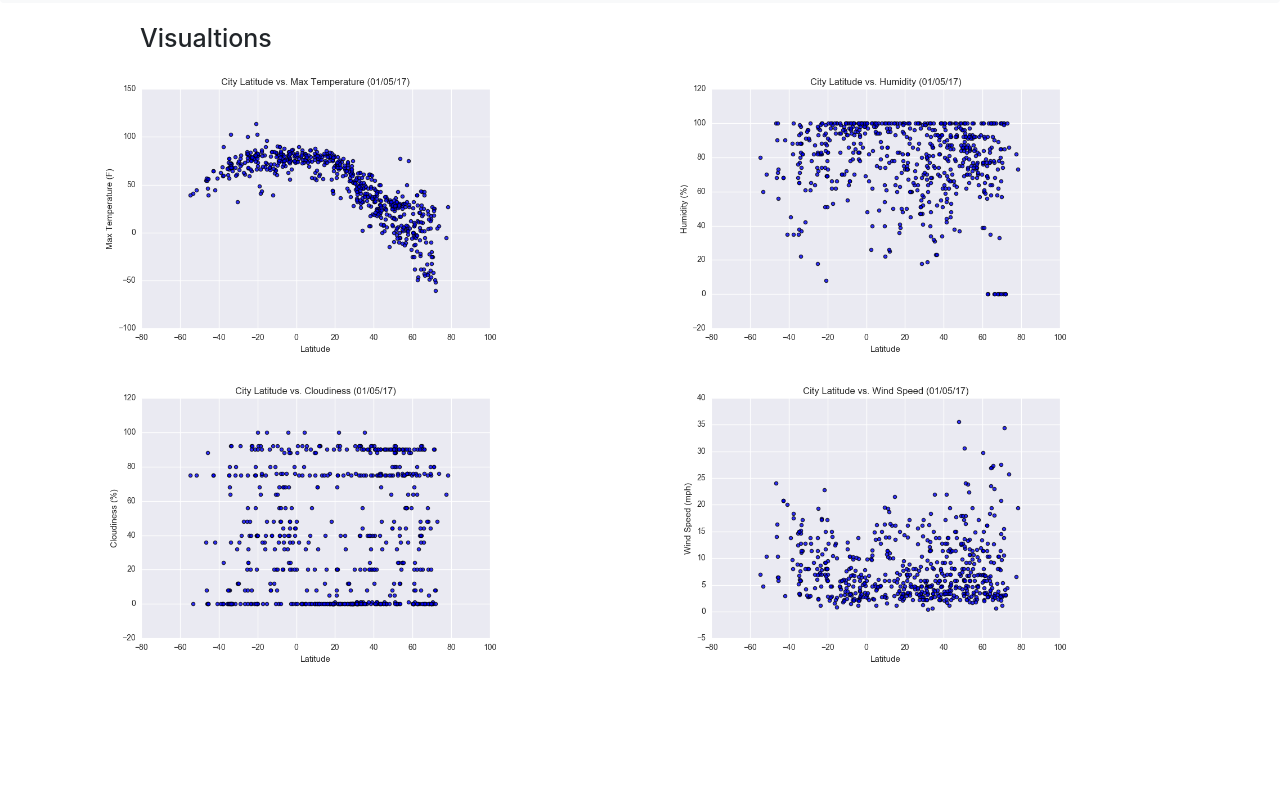
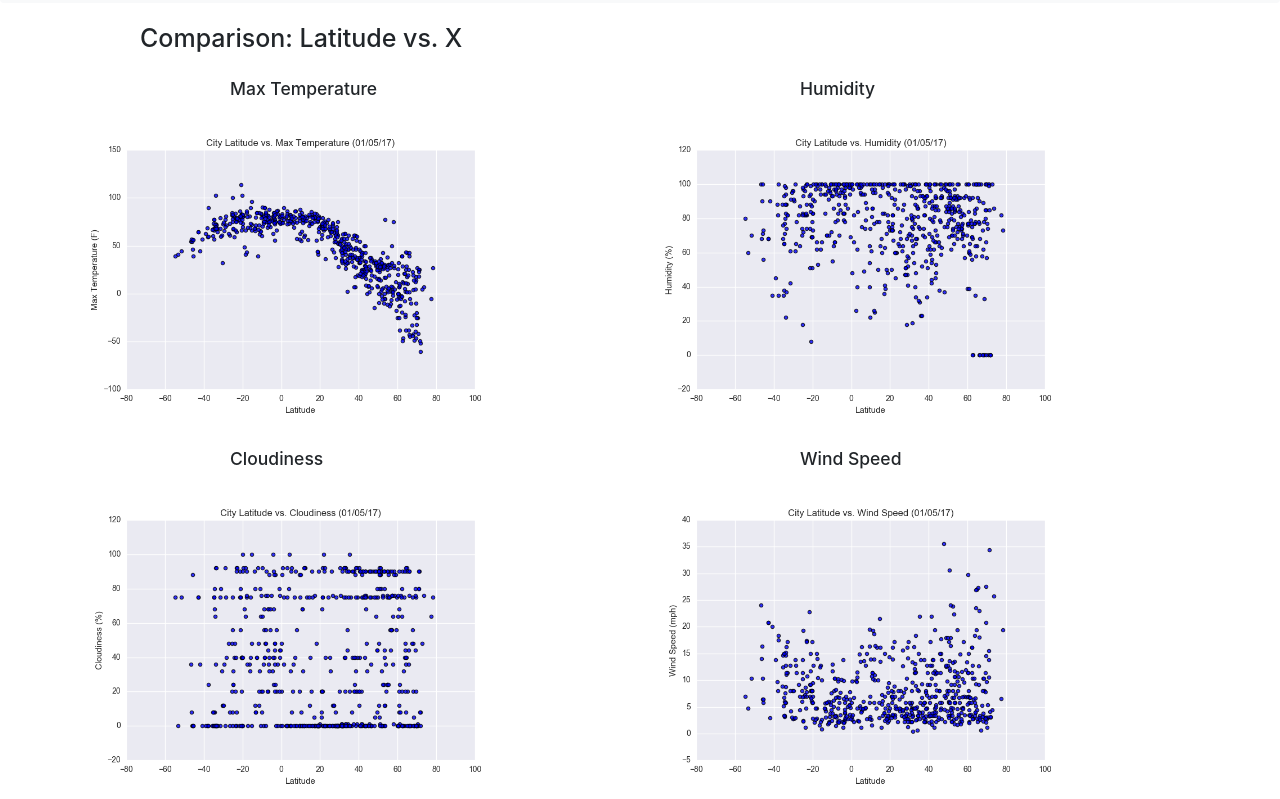
Before and after one commit to lijahoffman/Web-Design-Challenge, a plain HTML site: page comparison.html in a window 1280 px wide. Shown: the part 79-878 px from the top of the page. Before the commit the page ends 800 px from the top, so only its background shows below. Drawn offline with nearby package versions, Linux system fonts and the light colour scheme.

Commit message:
updated comparisons + css

```diff
--- a/assets/css/styles.css
+++ b/assets/css/styles.css
@@ -6,6 +6,12 @@ p {
 
 h1 {
   padding-left: 55px;
+}
+
+h3 {
+  padding-left: 160px;
+  padding-top: 20px;
+  padding-bottom: 15px;
 }
 
 h4 {
--- a/comparison.html
+++ b/comparison.html
@@ -57,18 +57,61 @@
     <div class="container">
       <div class="row">
         <div class="col-md-12">
-          <h1>Visualtions</h1>
+          <h1>Comparison: Latitude vs. X</h1>
         </div>
       </div>
 
 
       <div class="row">
         <div class="col-md-6">
-         <a target="_blank" href="visualizations/temp.html">
-            <img width = 450 px src="assets/images/Fig1.png">
-         </a>
+          <div class="row">
+            <h3>Max Temperature</h3>
+          </div>
+          <div class ="row">
+             <a target="_blank" href="visualizations/temp.html">
+                <img width = 450 px src="assets/images/Fig1.png">
+              </a>
+          </div>
         </div>
         <div class="col-md-6">
+          <div class="row">
+            <h3>Humidity</h3>
+          </div>
+          <div class ="row">
+             <a target="_blank" href="visualizations/humidity.html">
+                <img width = 450 px src="assets/images/Fig2.png">
+              </a>
+          </div>
+        </div>
+        <div class="col-md-6">
+          <div class="row">
+            <h3>Cloudiness</h3>
+          </div>
+          <div class ="row">
+             <a target="_blank" href="visualizations/cloudiness.html">
+                <img width = 450 px src="assets/images/Fig3.png">
+              </a>
+          </div>
+        </div>
+        <div class="col-md-6">
+          <div class="row">
+            <h3>Wind Speed</h3>
+          </div>
+          <div class ="row">
+             <a target="_blank" href="visualizations/wind.html">
+                <img width = 450 px src="assets/images/Fig4.png">
+              </a>
+          </div>
+        </div>
+
+
+
+
+
+
+
+
+        <!-- <div class="col-md-6">
          <a target="_blank" href="visualizations/humidity.html">
            <img width = 450 px src="assets/images/Fig2.png">
          </a>
@@ -82,7 +125,7 @@
          <a target="_blank" href="visualizations/wind.html">
           <img width = 450px src="assets/images/Fig4.png">
          </a>
-        </div>
+        </div> -->
       </div>
 
     </div>
```
